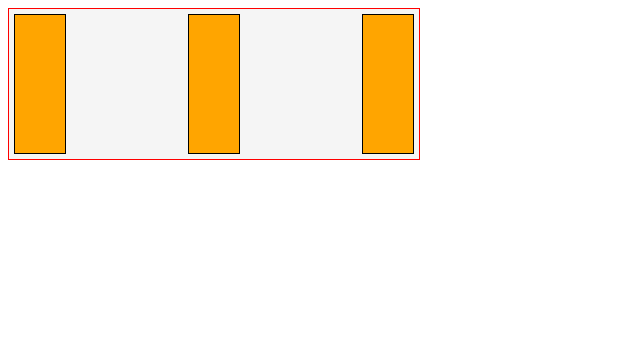
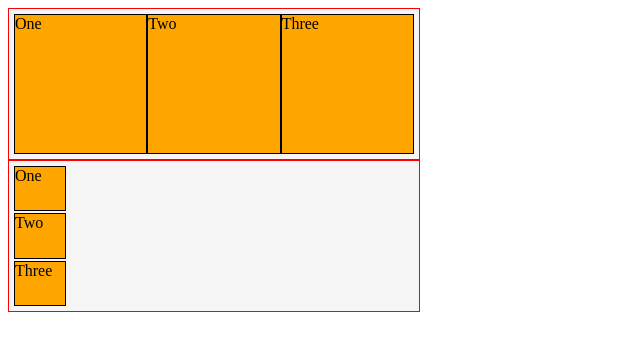
Before and after one commit to TheCreatorAMA/html-css-javascript, a plain HTML site: page css-lessons/flexbox/index.html in a window 1280 px wide. Shown: the whole page, without its empty margins (0-640 px from the left). Drawn offline with Linux system fonts and the light colour scheme.

Commit message:
Add notes on some extra details of flexbox

```diff
--- a/css-lessons/flexbox/index.html
+++ b/css-lessons/flexbox/index.html
@@ -2,15 +2,20 @@
 <html lang="en">
   <head>
     <title></title>
-    <meta charset="UTF-8">
-    <meta name="viewport" content="width=device-width, initial-scale=1">
-    <link href="style.css" rel="stylesheet">
+    <meta charset="UTF-8" />
+    <meta name="viewport" content="width=device-width, initial-scale=1" />
+    <link href="style.css" rel="stylesheet" />
   </head>
   <body>
     <div class="flex-parent">
-     <div class="flex-child"></div>
-     <div class="flex-child"></div>
-     <div class="flex-child"></div>
+      <div class="flex-child">One</div>
+      <div class="flex-child">Two</div>
+      <div class="flex-child">Three</div>
+    </div>
+    <div class="flex-parent-col">
+      <div class="flex-child">One</div>
+      <div class="flex-child">Two</div>
+      <div class="flex-child">Three</div>
     </div>
   </body>
 </html>
--- a/css-lessons/flexbox/style.css
+++ b/css-lessons/flexbox/style.css
@@ -6,10 +6,32 @@
   border: 1px solid red;
   padding: 5px;
   justify-content: space-between;
+  flex-direction: row;
 }
 
 .flex-parent .flex-child {
   background-color: orange;
   width: 50px;
   border: 1px solid black;
+  flex: 1 1 auto;
 }
+
+.flex-parent-col {
+  height: 140px;
+  width: 400px;
+  display: flex;
+  flex-direction: row;
+  padding: 5px;
+  border: 1px solid red;
+  background-color: whitesmoke;
+  flex-direction: column;
+  align-items: space-between;
+  gap: 2px;
+}
+
+.flex-parent-col .flex-child {
+  background-color: orange;
+  width: 50px;
+  border: 1px solid black;
+  flex: 1 1 0;
+}
```
Also changed, not shown: css-lessons/flexbox/notes.txt (+6 -2 lines).
